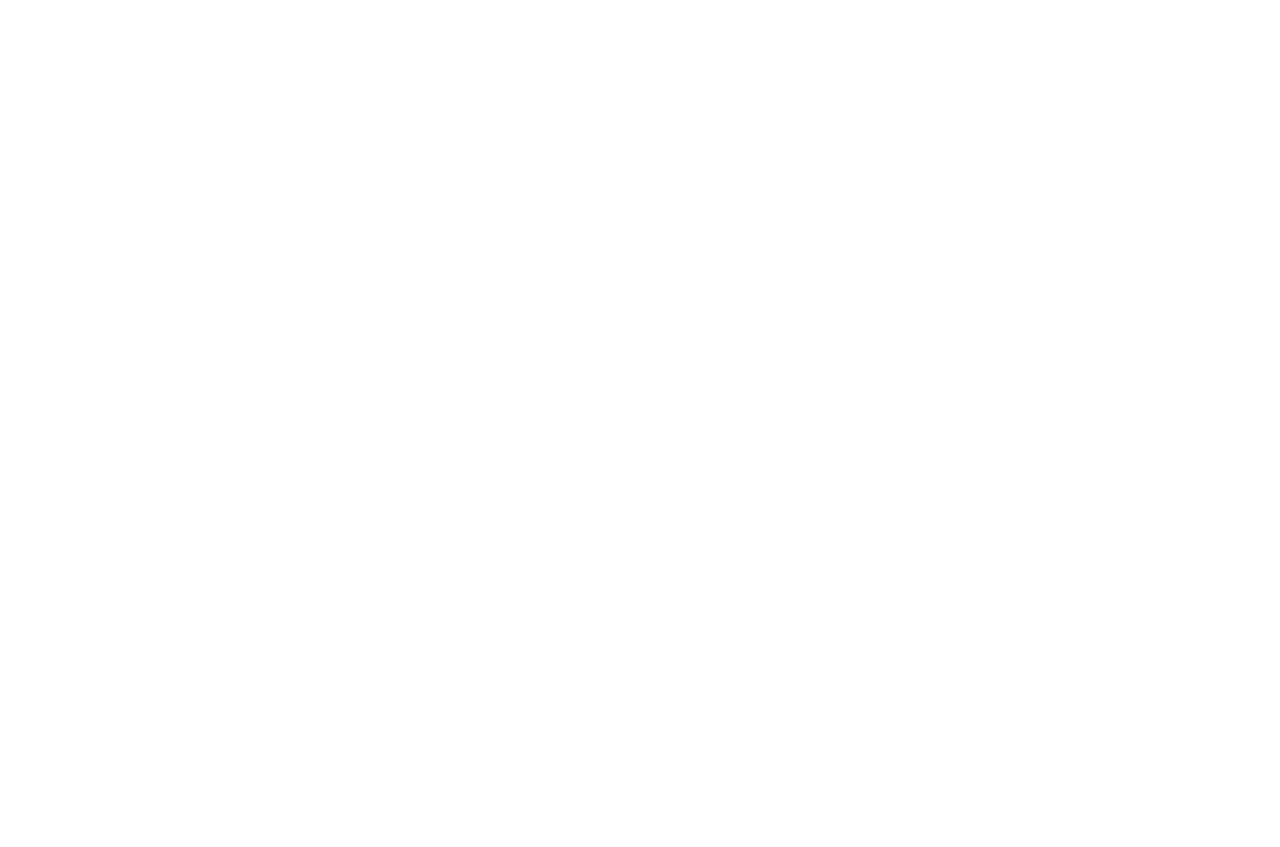
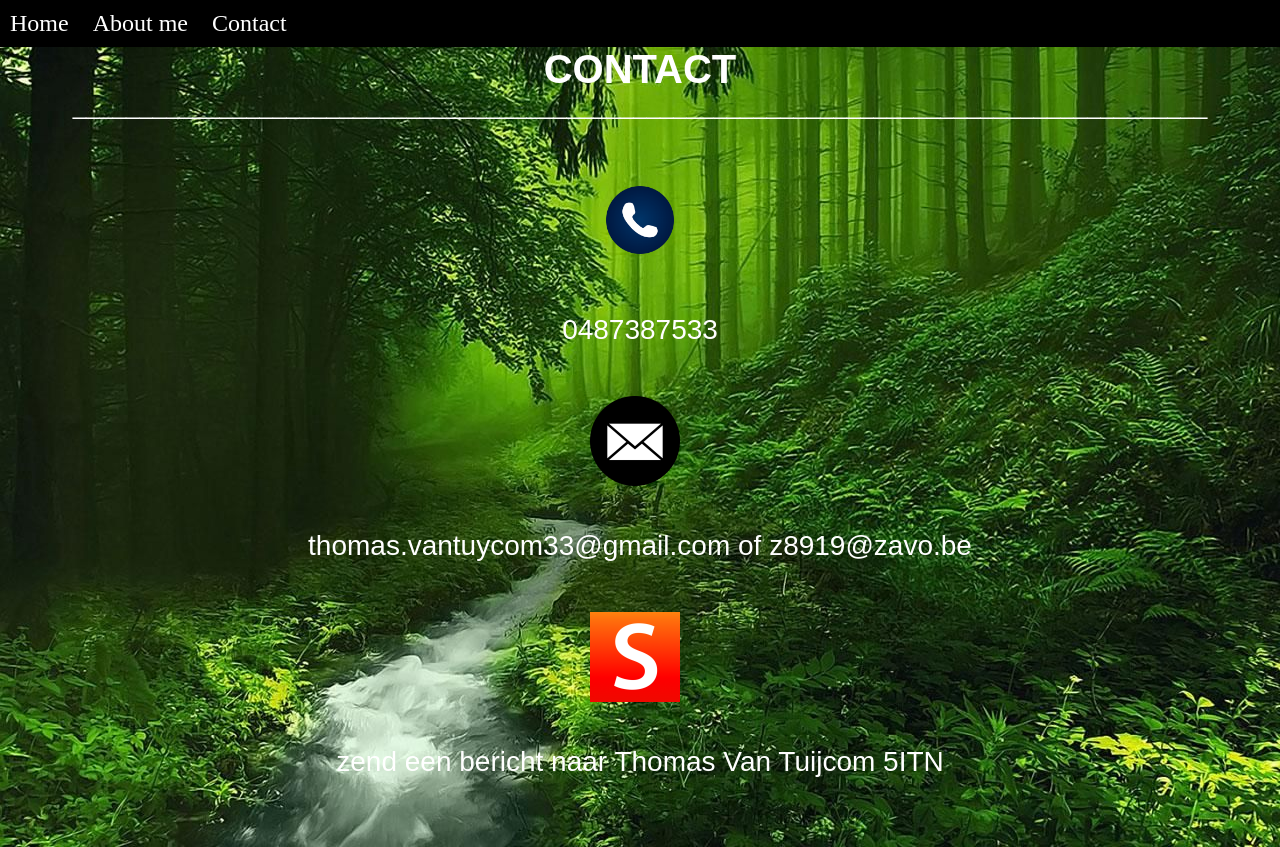
Before and after one commit to Thomatski/Portfolio, a plain HTML site: page Pages/contact.html in a window 1280 px wide. Before the commit the page ends 800 px from the top, so only its background shows below. Drawn offline with Linux system fonts and the light colour scheme.

Commit message:
V1 finished

```diff
--- a/Pages/contact.html
+++ b/Pages/contact.html
@@ -0,0 +1,28 @@
+<!DOCTYPE html>
+<html>
+    <head>
+        <title>Thomas Van Tuijcom - About Me</title>
+        <link href="../index.css" rel="stylesheet" type="text/css">
+    </head>
+    <body>
+        <header>
+            <nav>
+                <ul>
+                    <li><a href="../index.html">Home</a></li>
+                    <li><a href="aboutme.html">About me</a></li>
+                    <li><a href="contact.html">Contact</a></li>
+                </ul>
+            </nav>
+        </header>
+        <main class="contact">
+            <h1>Contact</h1>
+            <p>_____________________________________________________________________________________</p>
+            <div class="contactmiddelen">
+                <img src="../phone%20icon.png" height="100px" width="100px"/><p>0487387533</p>
+                <img src="../mail%20icon.png" height="90px" width="90px"/><p>thomas.vantuycom33@gmail.com of z8919@zavo.be</p>
+                <img src="../smartschool%20icon_001.png" height="90px" width="90px"/><p>zend een bericht naar Thomas Van Tuijcom 5ITN</p>
+            </div>
+        </main>
+        <footer></footer>
+    </body>
+</html>
--- a/index.css
+++ b/index.css
@@ -15,7 +15,7 @@ p{
     text-align: center;
     color:white;
     font-weight: 300;
-    margin: 0 0 20px 0;
+    margin: 0 0 10px 0;
 }
 .boxes{
     border: 3px solid white;
@@ -55,6 +55,19 @@ thead{
     text-transform: uppercase;
     text-decoration: underline;
 }
+.contact{
+    background-image: url(forest2.jpg);
+    height: 800px;
+}
+.contactmiddelen{
+    display: inline;
+}
+.contactmiddelen p{
+    font-size: 28px;
+}
+.contactmiddelen img{
+    margin: 40px 590px;
+}
 .title{
      font-family: "Raleway", sans-serif;
     font-size: 24px;
@@ -69,11 +82,11 @@ table{
 }
 .wallpaper{
     background-image: url(wallpaper.jpg);
+    height: 720px;
 }
 main{
-    background-image: url(wood.jpg);
-    height: 900px;
-    position: absolute;
+    background-image: url(forestgood.jpg);
+    height: 720px;
 }
 main h2{
     color: white;
@@ -102,6 +115,8 @@ nav ul{
     list-style: none;
     background-color: black;
     position: relative;
+    padding: 0;
+    margin: 0;
 }
 #tekst{
     font-family: "Raleway", sans-serif;
```
Also changed, not shown: Pages/aboutme.html (+1 -1 lines), forest.jpg (added), forest2.jpg (added), forestgood.jpg (added), icon.png (added), icons.png (added), mail icon.png (added), phone icon.png (added), smartschool icon.png (added), smartschool icon_001.png (added), 2 other files.
